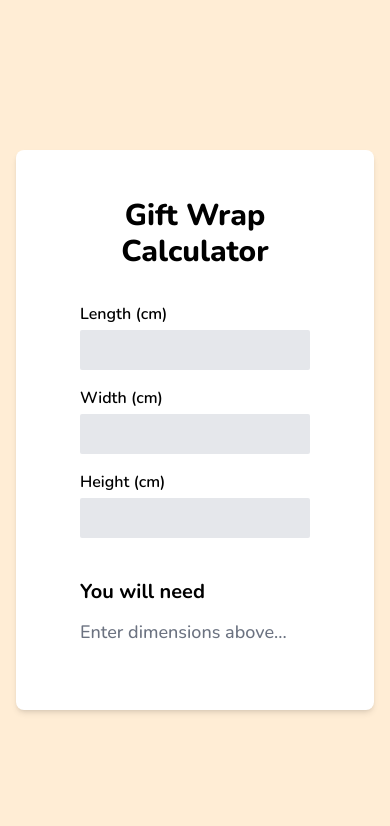
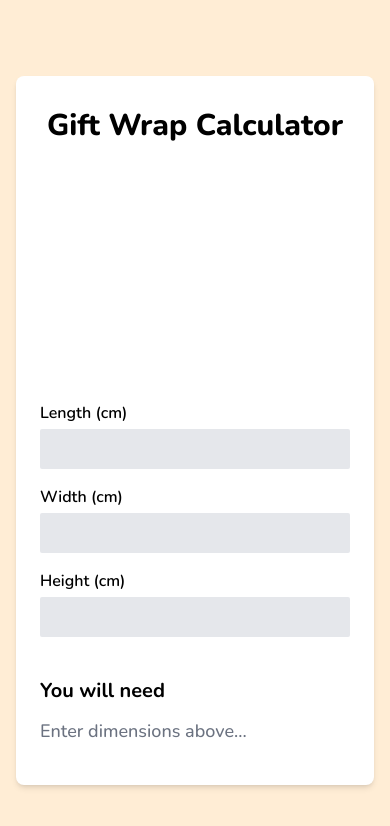
Before and after one commit to asgerrud/gavepapir, a Next.js app: page / in a window 390 px wide. Shown: the top 826 px of the page. Built offline with nearby package versions, Linux system fonts and the light colour scheme.

Commit message:
Fix camera view

```diff
--- a/components/Box.tsx
+++ /dev/null
@@ -1,12 +0,0 @@
-import { Dimensions } from "@/types/Dimensions";
-
-const Box = ({ dimensions }: { dimensions: Dimensions }) => {
-  return (
-    <mesh position={[0, 0, 0]}>
-      <boxGeometry args={[dimensions.length, dimensions.width, dimensions.height]} />
-      <meshStandardMaterial attach="material" color={"orange"} />
-    </mesh>
-  );
-};
-
-export default Box;
--- a/components/BoxScene.tsx
+++ /dev/null
@@ -1,40 +0,0 @@
-import { OrthographicCamera } from "@react-three/drei";
-import { Canvas, useFrame } from "@react-three/fiber";
-import React from "react";
-import { Dimensions } from "@/types/Dimensions";
-import Box from "@/components/Box";
-import * as THREE from "three";
-
-const DiagonalView = () => {
-  const vec = new THREE.Vector3();
-
-  useFrame((state) => {
-    const x = 10;
-    const y = 10;
-    const z = 10;
-
-    state.camera.position.lerp(vec.set(x, y, z), 1);
-    state.camera.lookAt(0, 0, 0);
-    state.camera.updateProjectionMatrix();
-  });
-
-  return null;
-};
-
-const BoxScene = ({ dimensions }: { dimensions: Dimensions }) => {
-  return (
-    <Canvas style={{ height: 300 }}>
-      <ambientLight />
-      <directionalLight intensity={2} position={[5, 10, 0]} />
-      <OrthographicCamera makeDefault zoom={10} />
-      {/*<gridHelper args={[100, 100, `white`, `gray`]} />*/}
-      <mesh position={[0, 1, 0]}>
-        <Box dimensions={dimensions} />
-        <meshNormalMaterial attach="material" />
-      </mesh>
-      <DiagonalView />
-    </Canvas>
-  );
-};
-
-export default BoxScene;
--- /dev/null
+++ b/components/Gift.tsx
@@ -0,0 +1,18 @@
+import { Dimensions } from "@/types/Dimensions";
+
+const Gift = ({ dimensions }: { dimensions: Dimensions }) => {
+  function getNormalizedDimensions(): [width: number, height: number, depth: number] {
+    const { length, width, height } = dimensions;
+    const vectorLength = Math.sqrt(length * length + width * width + height * height);
+    return [width / vectorLength, height / vectorLength, length / vectorLength];
+  }
+
+  return (
+    <mesh position={[0, 0, 0]}>
+      <boxGeometry args={getNormalizedDimensions()} />
+      <meshStandardMaterial attach="material" color={"#D68C33"} />
+    </mesh>
+  );
+};
+
+export default Gift;
--- /dev/null
+++ b/components/GiftScene.tsx
@@ -0,0 +1,21 @@
+import { OrbitControls, OrthographicCamera } from "@react-three/drei";
+import { Canvas } from "@react-three/fiber";
+import React from "react";
+import { Dimensions } from "@/types/Dimensions";
+import Gift from "@/components/Gift";
+
+const GiftScene = ({ dimensions }: { dimensions: Dimensions }) => {
+  return (
+    <div className="h-[225px] lg:h-[300px]">
+      <Canvas>
+        <ambientLight />
+        <directionalLight intensity={4} position={[4, 8, 2]} />
+        <OrbitControls enableDamping={false} />
+        <OrthographicCamera makeDefault zoom={200} position={[1, 1, 1]} />
+        <Gift dimensions={dimensions} />
+      </Canvas>
+    </div>
+  );
+};
+
+export default GiftScene;
--- a/components/MainCard.tsx
+++ b/components/MainCard.tsx
@@ -4,15 +4,23 @@ import Form from "@/components/Form";
 import Result from "@/components/Result";
 import React, { useState } from "react";
 import { Dimensions } from "@/types/Dimensions";
+import GiftScene from "@/components/GiftScene";
 
 const MainCard = () => {
-  const [dimensions, setDimensions] = useState<Dimensions>({} as Dimensions);
+  const [dimensions, setDimensions] = useState<Dimensions>({
+    length: 10,
+    width: 10,
+    height: 10
+  } as Dimensions);
 
   return (
     <div className="container max-w-[800px]">
-      <div className="pt-12 pb-16 px-16 h-full bg-white shadow-md rounded-lg">
-        <h1 className="mb-8 text-center text-3xl font-extrabold">Gift Wrap Calculator</h1>
-        <Form onSubmit={(dimensions) => setDimensions(dimensions)} />
+      <div className="px-6 pt-8 pb-10 lg:px-16 lg:p-16 lg:pb-18 lg:pt-12 h-full bg-white shadow-md rounded-lg">
+        <h1 className="mb-4 lg:mb-8 text-center text-3xl font-extrabold">Gift Wrap Calculator</h1>
+        <div className="mb-4">
+          <GiftScene dimensions={dimensions} />
+        </div>
+        <Form onSubmit={(dimensions: Dimensions) => setDimensions(dimensions)} />
         <div className="flex flex-col mt-10">
           <h2 className="font-bold text-xl mb-3">You will need</h2>
           <Result dimensions={dimensions} />
```
